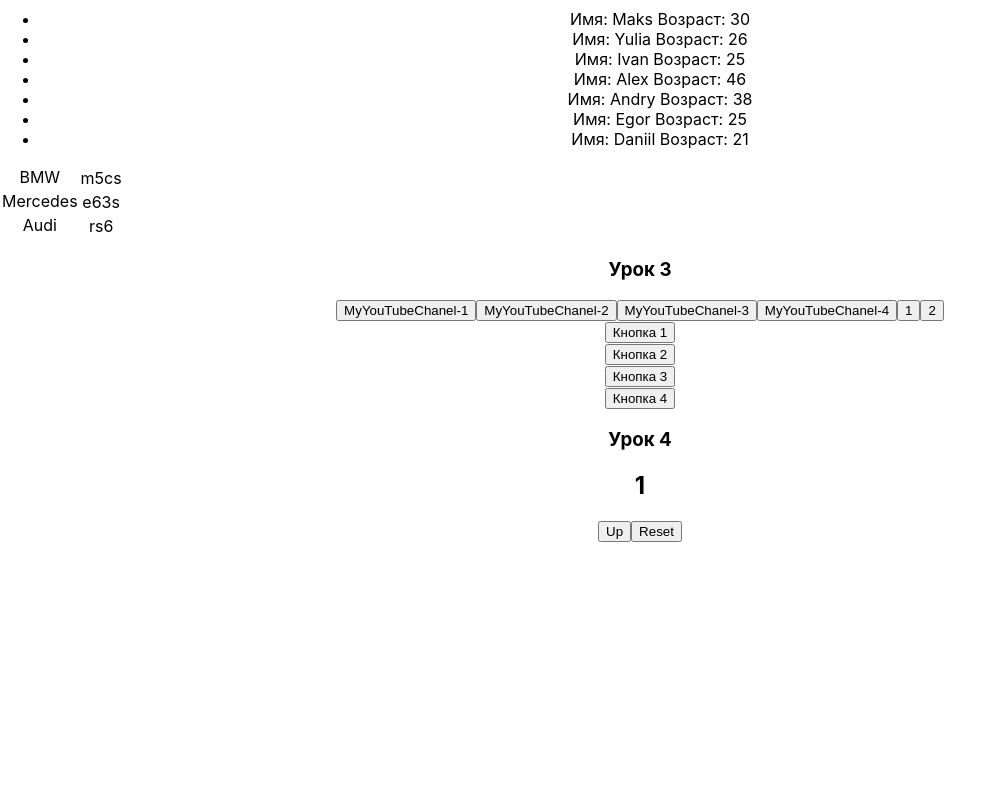
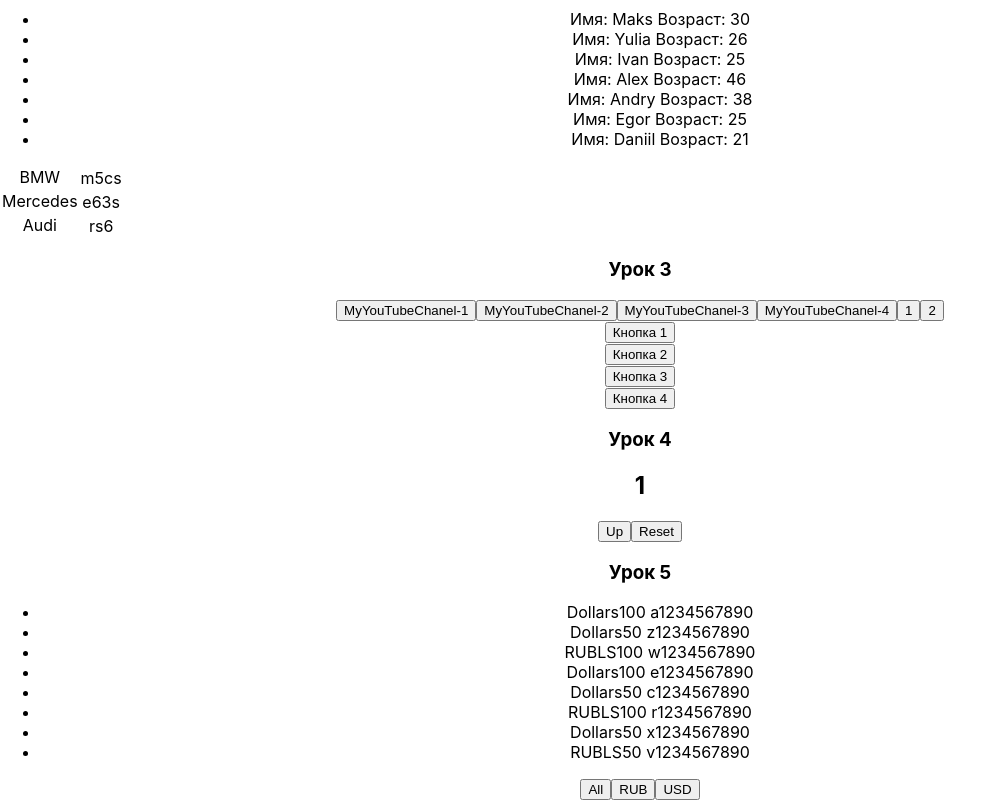
Before and after one commit to Belom7/micro-taski-igor_2.0, a React (Create React App) app: page / in a window 1280 px wide. Shown: the part 172-972 px from the top of the page, without its empty margins (0-1004 px from the left). Before the commit the page ends 800 px from the top, so only its background shows below. Built offline with nearby package versions, Linux system fonts and the light colour scheme.

Commit message:
05. filter

```diff
--- /dev/null
+++ b/src/05_filter/Component_05.tsx
@@ -0,0 +1,38 @@
+import React, {useState} from 'react';
+import {NewComponent} from "./NewComponent";
+
+export type FilterType = 'All' | 'RUB' | 'USD'
+export type MoneyType = {banknots: string, value: number, number: string}
+
+export const Component05 = () => {
+
+    const [money, setMoney] = useState([
+        {banknots: 'Dollars', value: 100, number: ' a1234567890'},
+        {banknots: 'Dollars', value: 50, number: ' z1234567890'},
+        {banknots: 'RUBLS', value: 100, number: ' w1234567890'},
+        {banknots: 'Dollars', value: 100, number: ' e1234567890'},
+        {banknots: 'Dollars', value: 50, number: ' c1234567890'},
+        {banknots: 'RUBLS', value: 100, number: ' r1234567890'},
+        {banknots: 'Dollars', value: 50, number: ' x1234567890'},
+        {banknots: 'RUBLS', value: 50, number: ' v1234567890'},
+    ])
+
+    const [nameButton, setNameButton] = useState<FilterType>('All')
+
+
+    let currentMoney = money
+
+    nameButton === 'RUB' ? currentMoney = money.filter(f => f.banknots === 'RUBLS') :
+        nameButton === 'USD' ? currentMoney = money.filter(f => f.banknots === 'Dollars') :
+            currentMoney
+
+    const onClickFilterHandler = (nameButton: FilterType) => {
+        setNameButton(nameButton)
+    }
+
+    return (
+        <div>
+            <NewComponent currentMoney={currentMoney} onClickFilterHandler={onClickFilterHandler}/>
+        </div>
+    );
+};
--- /dev/null
+++ b/src/05_filter/NewComponent.tsx
@@ -0,0 +1,28 @@
+import React from 'react';
+import {FilterType, MoneyType} from "./Component_05";
+
+type NewComponentPropsType={
+    currentMoney:MoneyType[]
+    onClickFilterHandler:(nameButton: FilterType)=>void
+}
+
+export const NewComponent = (props:NewComponentPropsType) => {
+
+
+
+    return (
+        <div>
+            <h3>Урок 5</h3>
+            <ul>
+                {props.currentMoney.map((m, i) => <li key={i}>
+                    <span>{m.banknots}</span>
+                    <span>{m.value}</span>
+                    <span>{m.number}</span>
+                </li>)}
+            </ul>
+            <button onClick={() => props.onClickFilterHandler('All')}>All</button>
+            <button onClick={() => props.onClickFilterHandler('RUB')}>RUB</button>
+            <button onClick={() => props.onClickFilterHandler('USD')}>USD</button>
+        </div>
+    );
+};
--- a/src/App.tsx
+++ b/src/App.tsx
@@ -5,6 +5,7 @@
 import {Component02} from "./02_map/Component_02";
 import {Component03} from "./03_button/Component_03";
 import {Component04} from "./04_useState/Component_04";
+import {Component05} from "./05_filter/Component_05";
 
 export type StudentsType = {
     id:number
@@ -22,6 +23,7 @@
             <Component02/>
             <Component03/>
             <Component04/>
+            <Component05/>
         </div>
     );
 }
```
